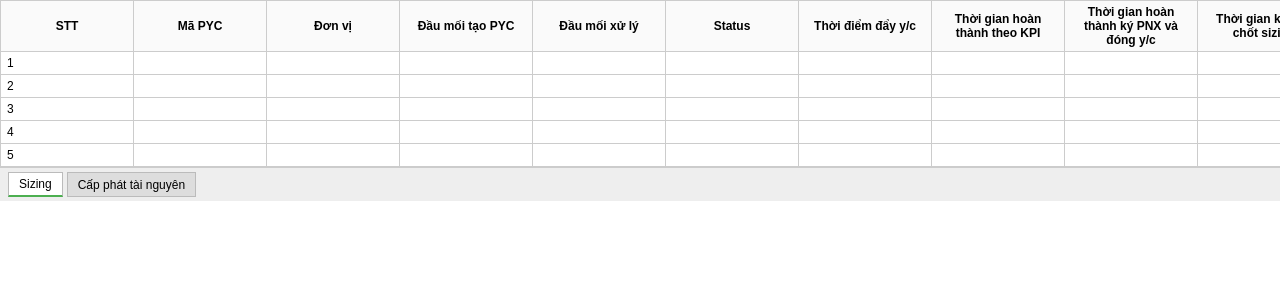
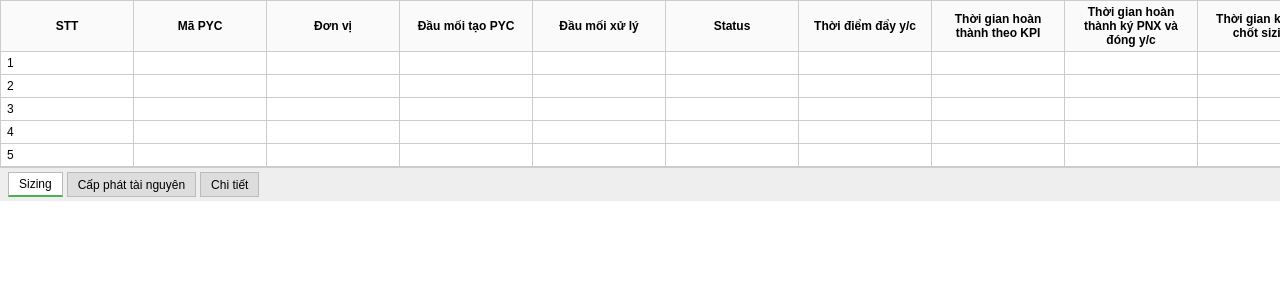
Before and after one commit to dungngaongo/DataProcessing, a Flask app: page / in a window 1280 px wide. Shown: the part 35-335 px from the top of the page. Run offline with Flask 3, Linux system fonts and the light colour scheme; some libraries are stand-ins or nearby versions.

Commit message:
add Chi tiet

```diff
--- a/excel-execution/app.py
+++ b/excel-execution/app.py
@@ -17,6 +17,10 @@ CAP_PHAT_COLUMNS = [
     "STT","Dự án","Đơn vị","Đầu mối y/c","Đầu mối P.HT","Mã SR","Tiến độ, vướng mắc, đề xuất","Thời gian tiếp nhận y/c","Timeline thực hiện theo GNOC","Thời gian hoàn thành","Hoàn thành"
 ]
 
+CHI_TIET_COLUMNS = [
+    "STT","Dự án","Đơn vị","Đầu mối y/c","Đầu mối P.HT","Mã SR","Qúy cấp phát","Số lượng máy chủ","vCPU","Cint","RAM(GB)","SAN(GB)","NAS(GB)","Ceph(GB)","Bigdata(GB)","Archiving(GB)","S3 Object(GB)","Pool/Nguồn tài nguyên","Nhóm tài nguyên","Ghi chú"
+]
+
 def blank_row(columns):
     return {col: '' for col in columns}
 
@@ -25,7 +29,8 @@ def initial_rows(columns, count=5):
 
 data_store = {
     'Sizing': initial_rows(SIZING_COLUMNS),
-    'CapPhat': initial_rows(CAP_PHAT_COLUMNS)
+    'CapPhat': initial_rows(CAP_PHAT_COLUMNS),
+    'ChiTiet': initial_rows(CHI_TIET_COLUMNS)
 }
 
 def ensure_stt(rows):
@@ -50,6 +55,7 @@ def sanitize_rows(rows, columns):
 
 ensure_stt(data_store['Sizing'])
 ensure_stt(data_store['CapPhat'])
+ensure_stt(data_store['ChiTiet'])
 
 CACHE_DIR = os.path.join(os.path.dirname(__file__), 'cache')
 os.makedirs(CACHE_DIR, exist_ok=True)
@@ -67,11 +73,15 @@ def load_cache():
         try:
             with open(CACHE_FILE, 'r', encoding='utf-8') as f:
                 loaded = json.load(f)
-            if 'Sizing' in loaded and 'CapPhat' in loaded:
+            if 'Sizing' in loaded:
                 data_store['Sizing'] = sanitize_rows(loaded['Sizing'], SIZING_COLUMNS)
+                ensure_stt(data_store['Sizing'])
+            if 'CapPhat' in loaded:
                 data_store['CapPhat'] = sanitize_rows(loaded['CapPhat'], CAP_PHAT_COLUMNS)
-                ensure_stt(data_store['Sizing'])
                 ensure_stt(data_store['CapPhat'])
+            if 'ChiTiet' in loaded:
+                data_store['ChiTiet'] = sanitize_rows(loaded['ChiTiet'], CHI_TIET_COLUMNS)
+                ensure_stt(data_store['ChiTiet'])
         except Exception:
             pass
 
@@ -83,8 +93,10 @@ def index():
         'index.html',
         sizing_columns=SIZING_COLUMNS,
         cap_phat_columns=CAP_PHAT_COLUMNS,
+        chi_tiet_columns=CHI_TIET_COLUMNS,
         sizing_rows=data_store['Sizing'],
-        cap_phat_rows=data_store['CapPhat']
+        cap_phat_rows=data_store['CapPhat'],
+        chi_tiet_rows=data_store['ChiTiet']
     )
 
 
@@ -113,35 +125,47 @@ def import_excel():
         xl = pd.ExcelFile(path)
         sizing_df = pd.read_excel(xl, sheet_name='Sizing') if 'Sizing' in xl.sheet_names else pd.DataFrame(columns=SIZING_COLUMNS)
         cap_phat_df = pd.read_excel(xl, sheet_name='Cấp phát tài nguyên') if 'Cấp phát tài nguyên' in xl.sheet_names else pd.DataFrame(columns=CAP_PHAT_COLUMNS)
+        chi_tiet_df = pd.read_excel(xl, sheet_name='Chi tiết') if 'Chi tiết' in xl.sheet_names else pd.DataFrame(columns=CHI_TIET_COLUMNS)
 
         sizing_df = _read_sheet(sizing_df, SIZING_COLUMNS)
         cap_phat_df = _read_sheet(cap_phat_df, CAP_PHAT_COLUMNS)
+        chi_tiet_df = _read_sheet(chi_tiet_df, CHI_TIET_COLUMNS)
 
         data_store['Sizing'] = sanitize_rows(sizing_df.to_dict(orient='records'), SIZING_COLUMNS)
         data_store['CapPhat'] = sanitize_rows(cap_phat_df.to_dict(orient='records'), CAP_PHAT_COLUMNS)
+        data_store['ChiTiet'] = sanitize_rows(chi_tiet_df.to_dict(orient='records'), CHI_TIET_COLUMNS)
         ensure_stt(data_store['Sizing'])
         ensure_stt(data_store['CapPhat'])
+        ensure_stt(data_store['ChiTiet'])
         save_cache()
 
         return render_template('tables.html', sizing_columns=SIZING_COLUMNS, cap_phat_columns=CAP_PHAT_COLUMNS,
-                               sizing_rows=data_store['Sizing'], cap_phat_rows=data_store['CapPhat'])
+                               chi_tiet_columns=CHI_TIET_COLUMNS,
+                               sizing_rows=data_store['Sizing'], cap_phat_rows=data_store['CapPhat'], chi_tiet_rows=data_store['ChiTiet'])
     except Exception as e:
         return jsonify({'error': str(e)}), 500
 
 @app.route('/sheet/<name>')
 def sheet(name):
-    if name not in ['Sizing', 'CapPhat']:
+    if name not in ['Sizing', 'CapPhat', 'ChiTiet']:
         abort(404)
-    columns = SIZING_COLUMNS if name == 'Sizing' else CAP_PHAT_COLUMNS
+    if name == 'Sizing':
+        columns = SIZING_COLUMNS
+        sheet_id = 'sizing-sheet'
+    elif name == 'CapPhat':
+        columns = CAP_PHAT_COLUMNS
+        sheet_id = 'cap-phat-sheet'
+    else:
+        columns = CHI_TIET_COLUMNS
+        sheet_id = 'chi-tiet-sheet'
     rows = data_store[name]
-    sheet_id = 'sizing-sheet' if name == 'Sizing' else 'cap-phat-sheet'
     return render_template('sheet.html', sheet_name=name, sheet_id=sheet_id, columns=columns, rows=rows)
 
 @app.route('/add-row/<sheet>/<int:after_index>', methods=['POST'])
 def add_row(sheet, after_index):
-    if sheet not in ['Sizing', 'CapPhat']:
+    if sheet not in ['Sizing', 'CapPhat', 'ChiTiet']:
         abort(404)
-    columns = SIZING_COLUMNS if sheet == 'Sizing' else CAP_PHAT_COLUMNS
+    columns = SIZING_COLUMNS if sheet == 'Sizing' else (CAP_PHAT_COLUMNS if sheet == 'CapPhat' else CHI_TIET_COLUMNS)
     new_row = {col: '' for col in columns}
     target_list = data_store[sheet]
     if after_index < -1 or after_index >= len(target_list):
@@ -150,12 +174,12 @@ def add_row(sheet, after_index):
         target_list.insert(after_index + 1, new_row)
     ensure_stt(target_list)
     save_cache()
-    sheet_id = 'sizing-sheet' if sheet == 'Sizing' else 'cap-phat-sheet'
+    sheet_id = 'sizing-sheet' if sheet == 'Sizing' else ('cap-phat-sheet' if sheet == 'CapPhat' else 'chi-tiet-sheet')
     return render_template('sheet.html', sheet_name=sheet, sheet_id=sheet_id, columns=columns, rows=target_list)
 
 @app.route('/delete-row/<sheet>/<int:row_index>', methods=['POST'])
 def delete_row(sheet, row_index):
-    if sheet not in ['Sizing', 'CapPhat']:
+    if sheet not in ['Sizing', 'CapPhat', 'ChiTiet']:
         abort(404)
     target_list = data_store[sheet]
     if row_index < 0 or row_index >= len(target_list):
@@ -164,8 +188,8 @@ def delete_row(sheet, row_index):
     if target_list:
         ensure_stt(target_list)
     save_cache()
-    columns = SIZING_COLUMNS if sheet == 'Sizing' else CAP_PHAT_COLUMNS
-    sheet_id = 'sizing-sheet' if sheet == 'Sizing' else 'cap-phat-sheet'
+    columns = SIZING_COLUMNS if sheet == 'Sizing' else (CAP_PHAT_COLUMNS if sheet == 'CapPhat' else CHI_TIET_COLUMNS)
+    sheet_id = 'sizing-sheet' if sheet == 'Sizing' else ('cap-phat-sheet' if sheet == 'CapPhat' else 'chi-tiet-sheet')
     return render_template('sheet.html', sheet_name=sheet, sheet_id=sheet_id, columns=columns, rows=target_list)
 
 @app.route('/update-cell', methods=['POST'])
@@ -176,12 +200,12 @@ def update_cell():
     col = data.get('col')
     value = data.get('value', '')
 
-    if sheet not in ['Sizing', 'CapPhat']:
+    if sheet not in ['Sizing', 'CapPhat', 'ChiTiet']:
         return jsonify({'error': 'Invalid sheet'}), 400
     target_list = data_store[sheet]
     if not isinstance(row_index, int) or row_index < 0 or row_index >= len(target_list):
         return jsonify({'error': 'Invalid row index'}), 400
-    columns = SIZING_COLUMNS if sheet == 'Sizing' else CAP_PHAT_COLUMNS
+    columns = SIZING_COLUMNS if sheet == 'Sizing' else (CAP_PHAT_COLUMNS if sheet == 'CapPhat' else CHI_TIET_COLUMNS)
     if col not in columns:
         return jsonify({'error': 'Invalid column'}), 400
     target_list[row_index][col] = value
@@ -210,8 +234,10 @@ def export_excel():
         with pd.ExcelWriter(path, engine='openpyxl') as writer:
             sizing_df = pd.DataFrame(data_store['Sizing'])[SIZING_COLUMNS] if data_store['Sizing'] else pd.DataFrame(columns=SIZING_COLUMNS)
             cap_df = pd.DataFrame(data_store['CapPhat'])[CAP_PHAT_COLUMNS] if data_store['CapPhat'] else pd.DataFrame(columns=CAP_PHAT_COLUMNS)
+            chi_tiet_df = pd.DataFrame(data_store['ChiTiet'])[CHI_TIET_COLUMNS] if data_store['ChiTiet'] else pd.DataFrame(columns=CHI_TIET_COLUMNS)
             sizing_df.to_excel(writer, sheet_name='Sizing', index=False)
             cap_df.to_excel(writer, sheet_name='Cấp phát tài nguyên', index=False)
+            chi_tiet_df.to_excel(writer, sheet_name='Chi tiết', index=False)
         return send_file(path, as_attachment=True, download_name=filename)
     except Exception as e:
         return jsonify({'error': str(e)}), 500
--- a/excel-execution/templates/index.html
+++ b/excel-execution/templates/index.html
@@ -13,5 +13,6 @@
 <div class="sheet-tabs">
     <button class="sheet-tab active" data-sheet="sizing-sheet">Sizing</button>
     <button class="sheet-tab" data-sheet="cap-phat-sheet">Cấp phát tài nguyên</button>
+    <button class="sheet-tab" data-sheet="chi-tiet-sheet">Chi tiết</button>
 </div>
 {% endblock %}
--- a/excel-execution/templates/tables.html
+++ b/excel-execution/templates/tables.html
@@ -77,4 +77,39 @@
             </tbody>
         </table>
     </div>
+    <div id="chi-tiet-sheet" class="sheet">
+        <table class="excel-table">
+            <thead>
+                <tr>
+                {% for col in chi_tiet_columns %}
+                    <th>{{ col }}</th>
+                {% endfor %}
+                </tr>
+            </thead>
+            <tbody>
+            {% if chi_tiet_rows and chi_tiet_rows|length > 0 %}
+                {% for row in chi_tiet_rows %}
+                    <tr class="data-row" data-row="{{ loop.index0 }}">
+                        {% for col in chi_tiet_columns %}
+                            <td contenteditable="true" class="cell" data-sheet="ChiTiet" data-row="{{ loop.index0 }}" data-col="{{ col }}">{{ row[col]|blanknan }}</td>
+                        {% endfor %}
+                    </tr>
+                    <tr class="add-row-trigger" data-after="{{ loop.index0 }}">
+                        <td colspan="{{ chi_tiet_columns|length }}" class="add-row-cell">
+                            <button type="button" class="add-row-btn" hx-post="/add-row/ChiTiet/{{ loop.index0 }}" hx-target="#chi-tiet-sheet" hx-swap="outerHTML">+</button>
+                            <button type="button" class="delete-row-btn" hx-post="/delete-row/ChiTiet/{{ loop.index0 }}" hx-target="#chi-tiet-sheet" hx-swap="outerHTML">×</button>
+                        </td>
+                    </tr>
+                {% endfor %}
+            {% else %}
+                <tr><td colspan="{{ chi_tiet_columns|length }}" class="empty">(Chưa có dữ liệu)</td></tr>
+                <tr class="add-row-trigger always-show" data-after="-1">
+                    <td colspan="{{ chi_tiet_columns|length }}" class="add-row-cell">
+                        <button type="button" class="add-row-btn" hx-post="/add-row/ChiTiet/-1" hx-target="#chi-tiet-sheet" hx-swap="outerHTML">+</button>
+                    </td>
+                </tr>
+            {% endif %}
+            </tbody>
+        </table>
+    </div>
 </div>
```
